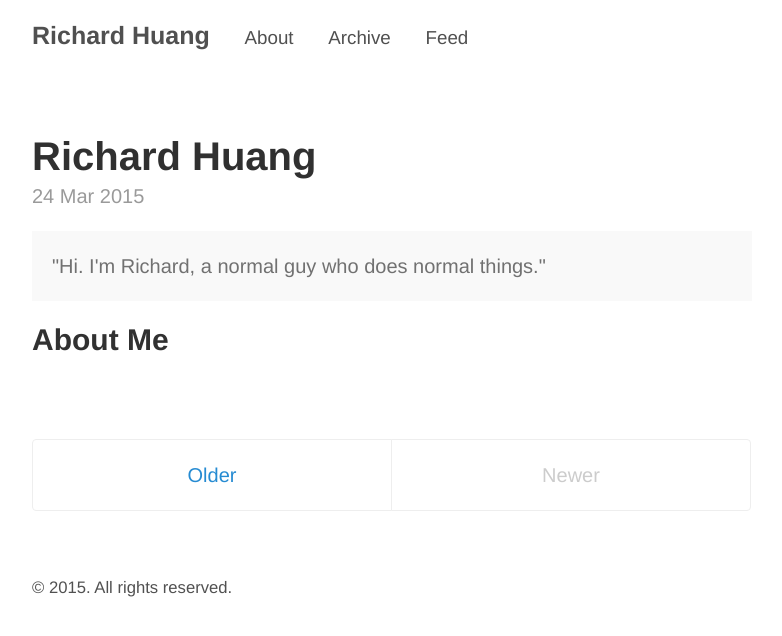
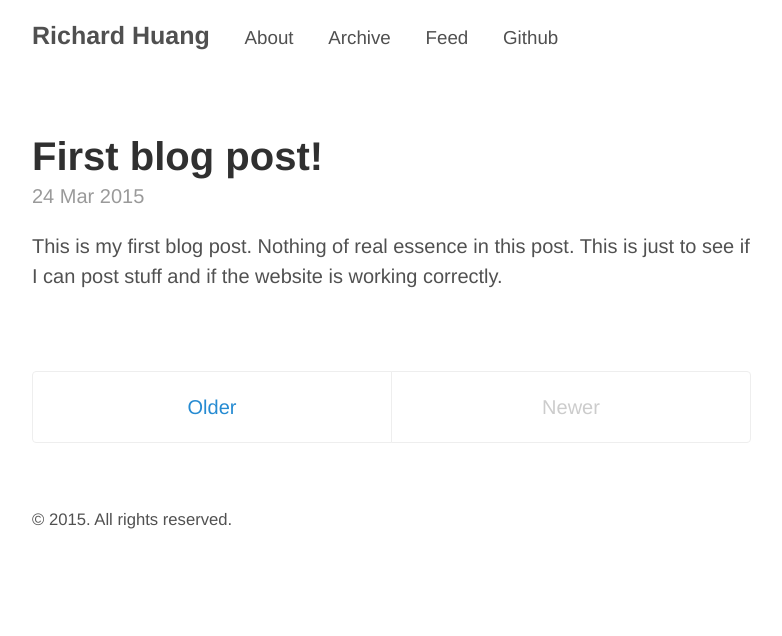
Before and after one commit to richhx/richhx.github.io, a Jekyll site: the page built from index.html, in a window 1280 px wide. Shown: the top 636 px of the page, without its empty margins (248-1030 px from the left). Built offline with Jekyll 4.4.1, drawn with Linux system fonts in a browser that asks for light colours; the list of posts is cut into pages by our own code.

Commit message:
Updated blog post, config, and about

```diff
--- a/_config.yml
+++ b/_config.yml
@@ -22,3 +22,4 @@ pages_list:
   About: '/about'
   Archive: '/archive'
   Feed: '/atom.xml'
+  Github: '/github'
--- a/_posts/2015-03-24-richard-huang.md
+++ b/_posts/2015-03-24-richard-huang.md
@@ -1,10 +1,7 @@
 ---
 layout: post
-title: Richard Huang
+title: First blog post!
 ---
 
-<div class="message">
-  "Hi. I'm Richard, a normal guy who does normal things."
-</div>
-
-## About Me
+This is my first blog post. Nothing of real essence in this post. This is
+just to see if I can post stuff and if the website is working correctly.
--- a/about.md
+++ b/about.md
@@ -1,10 +1,13 @@
 ---
 layout: page
-title: About
+title: About Me
 ---
 
 <p class="message">
-  This is the about page where I will put some stuff about myself.
+  Hi. I'm Richard, a normal guy who does normal things. <br>
+  I graduated from Los Gatos High School in 2014 and am currently attending
+  the University of California, San Diego pursuing a B.S. Computer Science.
+  I will be using this website to potentially write about my thoughts and
+  ideas in a blog, host my resume, and post my ongoing projects. Feel free
+  to check me out.
 </p>
-
-## Stuff
```
Also changed, not shown: github.md (added, +5 -0 lines).
